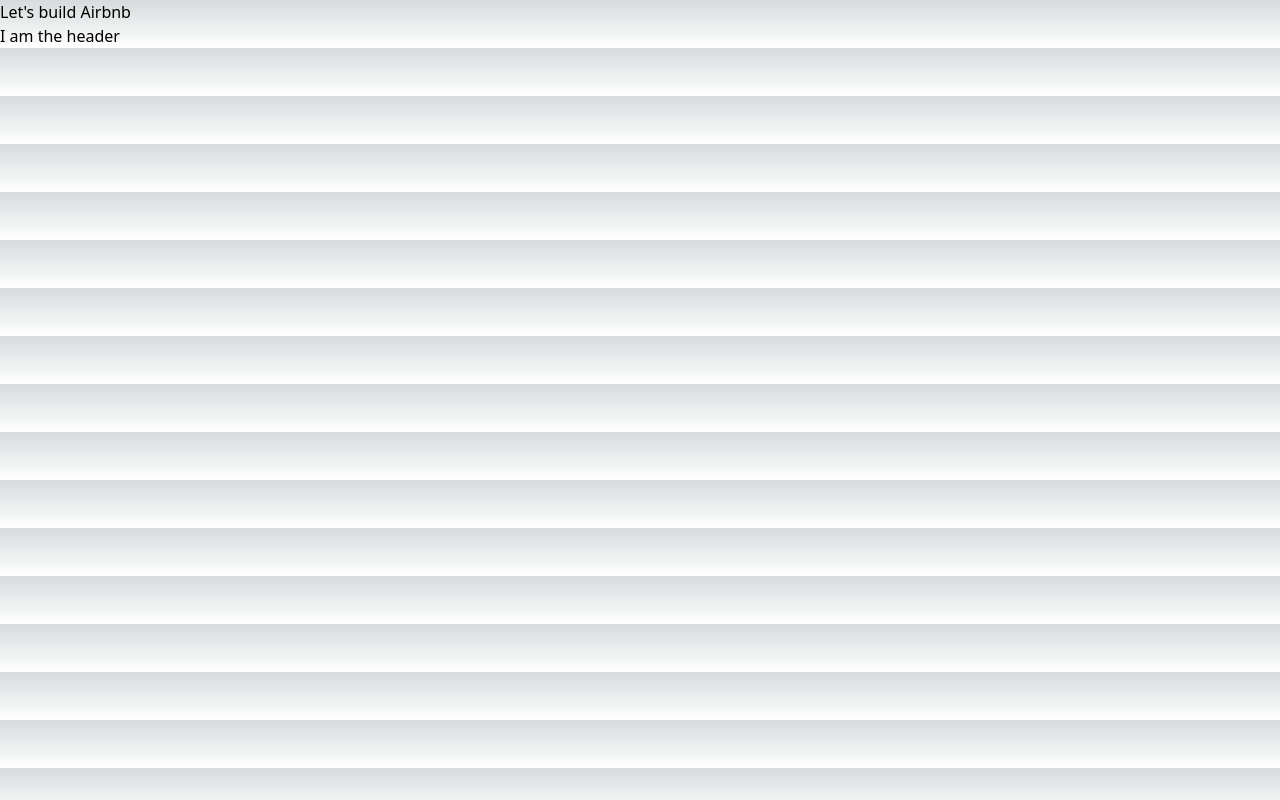
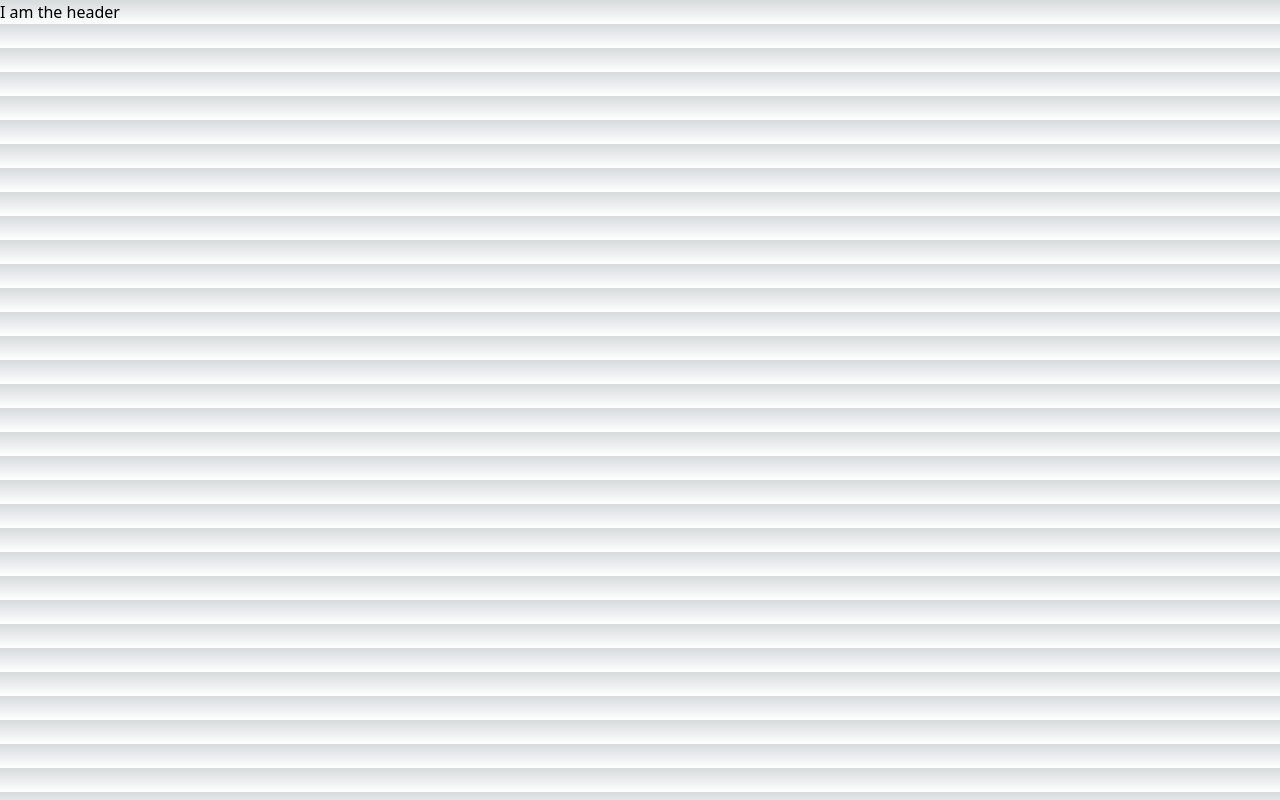
Before and after one commit to Emiri-i/Airbnb-clone, a Next.js app: page / in a window 1280 px wide. Built offline with nearby package versions, Linux system fonts and the light colour scheme.

Commit message:
refactoring

```diff
--- a/pages/index.tsx
+++ b/pages/index.tsx
@@ -8,9 +8,6 @@ export default function Home() {
   return (
     <main>
       <div className="">
-        <title>Clone Airbnb</title>
-        <h1>Let's build Airbnb</h1>
-
         <Header></Header>
 
         {/* Banner */}
```
